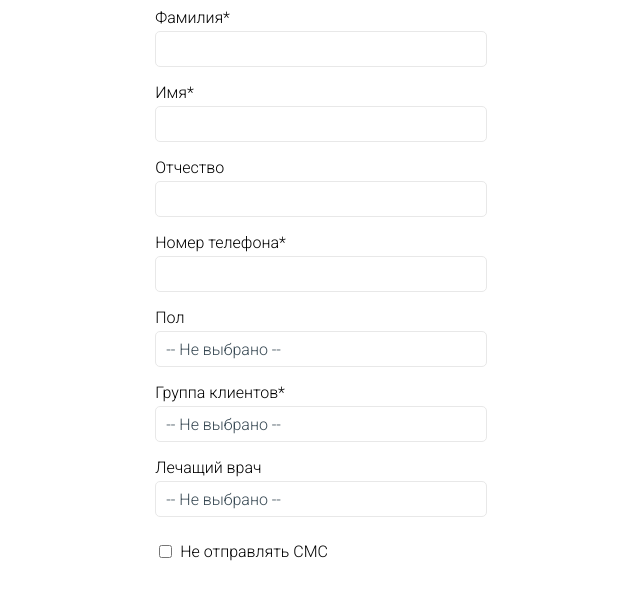
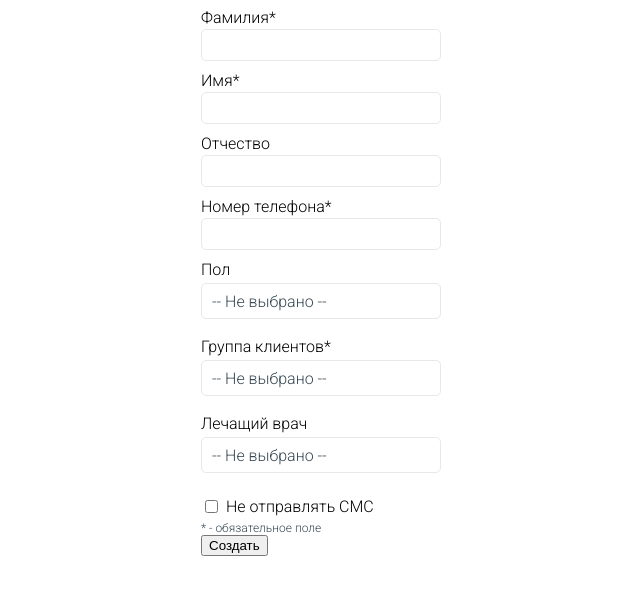
Before and after one commit to 0x9c40/meds-test-form, a Vue app: page / in a window 1280 px wide. Shown: the top 600 px of the page, without its empty margins (319-959 px from the left). Built offline with nearby package versions, Linux system fonts and the light colour scheme.

Commit message:
Add error messages functionality.

```diff
--- a/src/components/ClientForm/Form.vue
+++ b/src/components/ClientForm/Form.vue
@@ -1,6 +1,8 @@
 <template>
   <form class="form">
-    <AttributesFormSection />
+    <AttributesFormSection :touch="touch" />
+    <div class="mandatory-field-tip">* - обязательное поле</div>
+    <input type="button" value="Создать" @click="createUser" />
   </form>
 </template>
 
@@ -13,8 +15,25 @@ export default {
   components: {
     AttributesFormSection,
   },
+
+  data() {
+    return {
+      touch: 0,
+    };
+  },
+
+  methods: {
+    createUser() {
+      this.touch++;
+    },
+  },
 };
 </script>
 
 <style lang="scss">
+.mandatory-field-tip {
+  font-family: "Roboto", sans-serif;
+  color: #374853;
+  font-size: 12px;
+}
 </style>
--- a/src/components/ClientForm/FormCheckbox.vue
+++ b/src/components/ClientForm/FormCheckbox.vue
@@ -30,7 +30,7 @@ export default {
 <style lang="scss">
 .form-checkbox {
   display: flex;
-  height: 36px;
+  height: 30px;
   align-items: center;
 
   &__checkbox {
--- a/src/components/ClientForm/FormInput.vue
+++ b/src/components/ClientForm/FormInput.vue
@@ -14,6 +14,9 @@
       :class="{ 'form-group__input--error': error }"
       @input="$emit('input', $event.target.value)"
     />
+    <div class="form-group-error">
+      <slot></slot>
+    </div>
   </div>
 </template>
 
@@ -44,12 +47,12 @@ export default {
 
 <style lang="scss">
 .form-group {
-  margin-bottom: 16px;
+  margin-bottom: 10px;
 
   &__label {
     font-family: "Roboto", sans-serif;
     display: inline-block;
-    margin-bottom: 4px;
+    margin-bottom: 2px;
 
     &--error {
       color: red;
@@ -62,7 +65,7 @@ export default {
     border: 1px solid #e8e8e8;
     border-radius: 5px;
     width: 100%;
-    height: 36px;
+    height: 32px;
     padding: 0 10px;
     font-size: 16px;
     transition: border 0.1s ease;
@@ -81,4 +84,10 @@ export default {
     }
   }
 }
+.form-group-error {
+  font-family: "Roboto", sans-serif;
+  color: red;
+  font-size: 12px;
+  margin-top: 2px;
+}
 </style>
--- a/src/components/ClientForm/FormSelector.vue
+++ b/src/components/ClientForm/FormSelector.vue
@@ -23,6 +23,9 @@
       >
         {{ option }}
       </div>
+    </div>
+    <div class="form-selector-error">
+      <slot></slot>
     </div>
   </div>
 </template>
@@ -94,7 +97,10 @@ export default {
       if (this.isSelected(option)) {
         this.deselect(option);
       } else {
-        if (!this.multiple) this.emptySelectedOptions();
+        if (!this.multiple) {
+          this.emptySelectedOptions();
+          this.toggleOptionsList();
+        }
         this.select(option);
       }
       this.$emit("selection", this.selectedOptions);
@@ -143,4 +149,11 @@ export default {
     border-color: #cfcfcf;
   }
 }
+
+.form-selector-error {
+  font-family: "Roboto", sans-serif;
+  color: red;
+  font-size: 12px;
+  margin-top: 2px;
+}
 </style>
--- a/src/components/ClientForm/PhoneInput.vue
+++ b/src/components/ClientForm/PhoneInput.vue
@@ -5,7 +5,9 @@
     :error="error"
     :value="value"
     @input="$emit('input', $event)"
-  />
+  >
+    <slot></slot>
+  </FormInput>
 </template>
 
 <script>
--- a/src/components/ClientForm/sections/Attributes.vue
+++ b/src/components/ClientForm/sections/Attributes.vue
@@ -4,14 +4,20 @@
       v-model.trim="$v.surname.$model"
       label="Фамилия*"
       name="surname"
-      :error="$v.surname.$error"
-    />
+      :error="$v.surname.$error && toucher"
+    >
+      <div v-if="surnameRequiredError">Требуется заполнить поле.</div>
+      <div v-if="surnameMinLengthError">Минимум 3 символа.</div>
+    </FormInput>
     <FormInput
       v-model.trim="$v.name.$model"
       label="Имя*"
       name="name"
-      :error="$v.name.$error"
-    />
+      :error="$v.name.$error && toucher"
+    >
+      <div v-if="nameRequiredError">Требуется заполнить поле.</div>
+      <div v-if="nameMinLengthError">Минимум 3 символа.</div>
+    </FormInput>
     <FormInput
       v-model.trim="$v.patronymic.$model"
       label="Отчество"
@@ -22,16 +28,25 @@
       v-model.trim="$v.phoneNumber.$model"
       label="Номер телефона*"
       name="phoneNumber"
-      :error="$v.phoneNumber.$error"
-    />
+      :error="$v.phoneNumber.$error && toucher"
+    >
+      <div v-if="phoneNumberStartsWithSevenError">
+        Номер телефона должен начинаться с цифры "7".
+      </div>
+      <div v-if="phoneNumberElevenDigitsError">
+        Номер телефона должен содержать 11 цифр.
+      </div>
+    </PhoneInput>
     <FormSelector :options="genderList" label="Пол" />
     <FormSelector
       :options="clientGroups"
       label="Группа клиентов*"
       multiple
-      :error="$v.selectedClientGroup.$error"
+      :error="$v.selectedClientGroup.$error && toucher"
       @selection="onSelection"
-    />
+    >
+      <div v-if="clientGroupsRequiredError">Нужно выбрать группу.</div>
+    </FormSelector>
     <FormSelector :options="practitioners" label="Лечащий врач" />
     <!-- v-model="doNotSendSMS" -->
     <FormCheckbox
@@ -39,14 +54,11 @@
       name="doNotSendSMS"
       label="Не отправлять СМС"
     />
-    <div v-if="!$v.name.required && $v.name.$dirty" class="error">
-      Field is required
-    </div>
   </div>
 </template>
 
 <script>
-import { required } from "vuelidate/lib/validators";
+import { required, minLength } from "vuelidate/lib/validators";
 import FormInput from "../FormInput.vue";
 import PhoneInput from "../PhoneInput.vue";
 import FormSelector from "../FormSelector.vue";
@@ -62,6 +74,13 @@ export default {
     FormCheckbox,
   },
 
+  props: {
+    touch: {
+      type: Number,
+      default: 0,
+    },
+  },
+
   data() {
     return {
       surname: "",
@@ -73,22 +92,77 @@ export default {
       practitioners: ["Иванов", "Захаров", "Чернышева"],
       selectedClientGroup: [],
       doNotSendSMS: false,
+      toucher: false,
     };
   },
 
   validations: {
     surname: {
       required,
+      minLength: minLength(3),
     },
     name: {
       required,
+      minLength: minLength(3),
     },
     patronymic: {},
     phoneNumber: {
       required,
+      startsWithSeven: (val) => {
+        return val.startsWith("7");
+      },
+      elevenDigits: (val) => {
+        return val.length === 11;
+      },
     },
     selectedClientGroup: {
       required,
+    },
+  },
+
+  computed: {
+    surnameRequiredError() {
+      return (
+        !this.$v.surname.required && this.$v.surname.$dirty && this.toucher
+      );
+    },
+    surnameMinLengthError() {
+      return (
+        !this.$v.surname.minLength && this.$v.surname.$dirty && this.toucher
+      );
+    },
+    nameRequiredError() {
+      return !this.$v.name.required && this.$v.name.$dirty && this.toucher;
+    },
+    nameMinLengthError() {
+      return !this.$v.name.minLength && this.$v.name.$dirty && this.toucher;
+    },
+    phoneNumberStartsWithSevenError() {
+      return (
+        !this.$v.phoneNumber.startsWithSeven &&
+        this.$v.phoneNumber.$dirty &&
+        this.toucher
+      );
+    },
+    phoneNumberElevenDigitsError() {
+      return (
+        !this.$v.phoneNumber.elevenDigits &&
+        this.$v.phoneNumber.$dirty &&
+        this.toucher
+      );
+    },
+    clientGroupsRequiredError() {
+      return (
+        !this.$v.selectedClientGroup.required &&
+        this.$v.selectedClientGroup.$dirty &&
+        this.toucher
+      );
+    },
+  },
+
+  watch: {
+    touch() {
+      this.toucher = true;
     },
   },
 
@@ -102,4 +176,7 @@ export default {
 </script>
 
 <style lang="scss">
+.form-section {
+  width: 240px;
+}
 </style>
```
